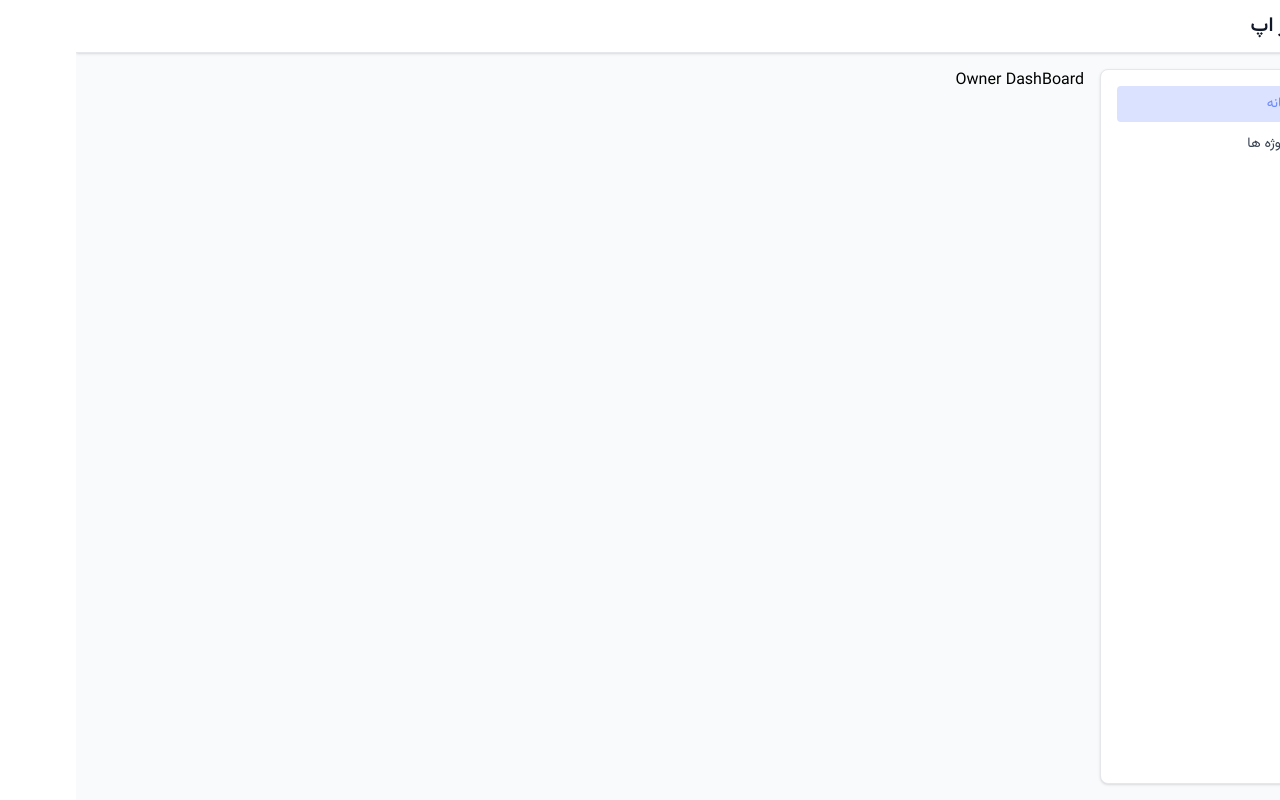
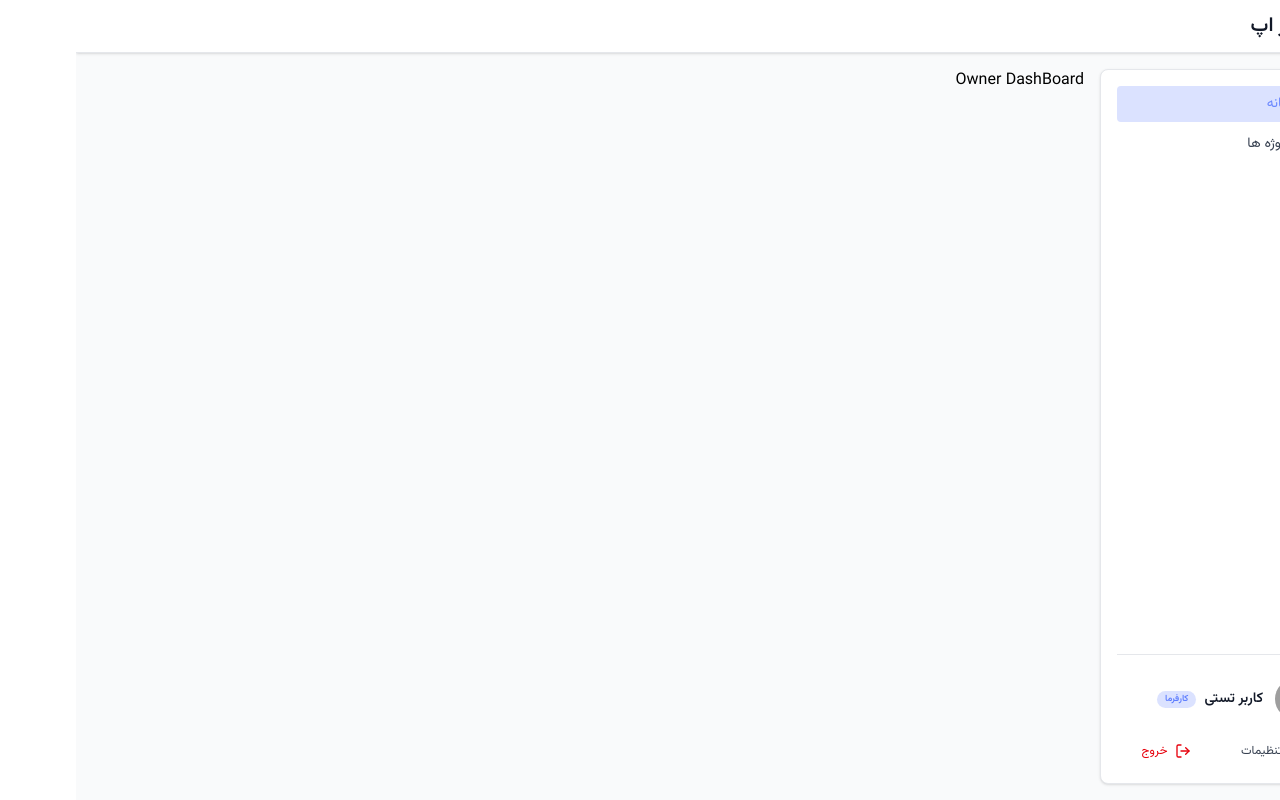
Before and after one commit to AmirHossein-Kargar/freelancer-platform, a React (Vite) app in the folder frontend/: page /owner/dashboard in a window 1280 px wide. Built offline with nearby package versions, Linux system fonts and the light colour scheme; no server answers; grey boxes are pictures that could not be loaded.

Commit message:
feat: add show profile section in sidebar
create badge component

```diff
--- a/frontend/src/App.jsx
+++ b/frontend/src/App.jsx
@@ -12,11 +12,6 @@
         toastOptions={{
           className:
             "dark:!bg-secondary-800 dark:!text-secondary-100 dark:!border-secondary-700",
-          style: {
-            background: "rgb(var(--color-secondary-0) / 1)",
-            color: "rgb(var(--color-secondary-900) / 1)",
-            border: "1px solid rgb(var(--color-secondary-200) / 1)",
-          },
         }}
       />
       <AppRoutes />
--- a/frontend/src/ui/Badge.jsx
+++ b/frontend/src/ui/Badge.jsx
@@ -9,7 +9,9 @@
 };
 
 const SIZES = {
-  sm: "px-2 py-1 text-[11px]",};
+  xs: "px-2 py-1 text-[9px]",
+  sm: "px-2 py-1 text-[11px]",
+};
 
 export default function Badge({
   children,
--- a/frontend/src/ui/Sidebar.jsx
+++ b/frontend/src/ui/Sidebar.jsx
@@ -1,10 +1,20 @@
 import { NavLink } from "react-router-dom";
 import { GoHome } from "react-icons/go";
 import { HiOutlineCollection } from "react-icons/hi";
+import { FaUser } from "react-icons/fa";
+import { FiSettings, FiLogOut } from "react-icons/fi";
+import Badge from "./Badge";
 
 export default function Sidebar() {
+
+    const user = {
+        name: "کاربر تستی",
+        role: "کارفرما",
+        avatarUrl: "https://images.unsplash.com/photo-1544005313-94ddf0286df2?&w=128&h=128&dpr=2&q=70&crop=faces&fit=crop"
+    }
+
     return (
-        <div className="h-full p-4">
+        <div className="h-full p-4 flex flex-col">
             <div className="space-y-1">
                 <NavLink to="/owner/dashboard" className={({ isActive }) => `w-full p-2 text-sm ${isActive ? 'bg-primary-100 text-primary-700 dark:bg-primary-900/30 dark:text-primary-300' : 'text-secondary-700 dark:text-secondary-300'} hover:bg-primary-50 hover:text-primary-700 dark:hover:bg-primary-900/20 dark:hover:text-primary-300 rounded transition-colors duration-200 cursor-pointer flex items-center gap-2`}>
                     <GoHome className="w-4 h-4" />
@@ -15,6 +25,63 @@
                     <span>پروژه ها</span>
                 </NavLink>
             </div>
+
+            <div className="flex-1" />
+
+            <div className="pt-4 border-t border-secondary-200 dark:border-secondary-700">
+                <div className="flex items-center gap-3 p-2 rounded-lg hover:bg-secondary-50 dark:hover:bg-secondary-700/40 transition-colors duration-200">
+                    {/* avatar */}
+                    <div className="shrink-0">
+                        {user.avatarUrl ? (
+                            <img
+                                src={user.avatarUrl}
+                                alt={user.name}
+                                className="w-10 h-10 rounded-full object-cover"
+                            />
+                        ) : (
+                            <div className="w-10 h-10 rounded-full bg-primary-100 dark:bg-primary-900/30 text-primary-700 dark:text-primary-300 flex items-center justify-center font-semibold">
+                                <FaUser />
+                            </div>
+                        )
+                        }
+                    </div>
+
+                    {/* info */}
+                    <div className="min-w-0 flex-1">
+                        <div className="flex items-center gap-2">
+                            <p className="text-sm font-semibold text-secondary-900 dark:text-secondary-100 truncate">
+                                {user.name}
+                            </p>
+                            <Badge size="xs">{user.role}</Badge>
+                        </div>
+                    </div>
+
+                </div>
+
+                {/* actions */}
+                <div className="mt-2 grid grid-cols-2 gap-2">
+                    <NavLink
+                        to="/owner/settings"
+                        className={({ isActive }) => `flex items-center justify-center gap-2 text-xs p-2 rounded ${isActive ? 'bg-primary-100 text-primary-700 dark:bg-primary-900/30 dark:text-primary-300' : 'text-secondary-700 dark:text-secondary-300'} hover:bg-primary-50 hover:text-primary-700 dark:hover:bg-primary-900/20 dark:hover:text-primary-300 transition-colors duration-200 cursor-pointer`}
+                    >
+                        <FiSettings className="w-4 h-4" />
+                        تنظیمات
+                    </NavLink>
+                    <button
+                        type="button"
+                        onClick={() => {
+                            // اینجا logout واقعی‌ت رو صدا بزن
+                            console.log("logout");
+                        }}
+                        className="flex items-center justify-center gap-2 text-xs p-2 rounded text-red-600 dark:text-red-400 hover:bg-red-50 hover:text-red-700 dark:hover:bg-red-900/20 dark:hover:text-red-300 transition-colors duration-200 cursor-pointer"
+                    >
+                        <FiLogOut className="w-4 h-4" />
+                        خروج
+                    </button>
+                </div>
+
+            </div>
+
         </div>
     );
 }
```
Also changed, not shown: 1 other file (tests, documents, lock files or other folders).
